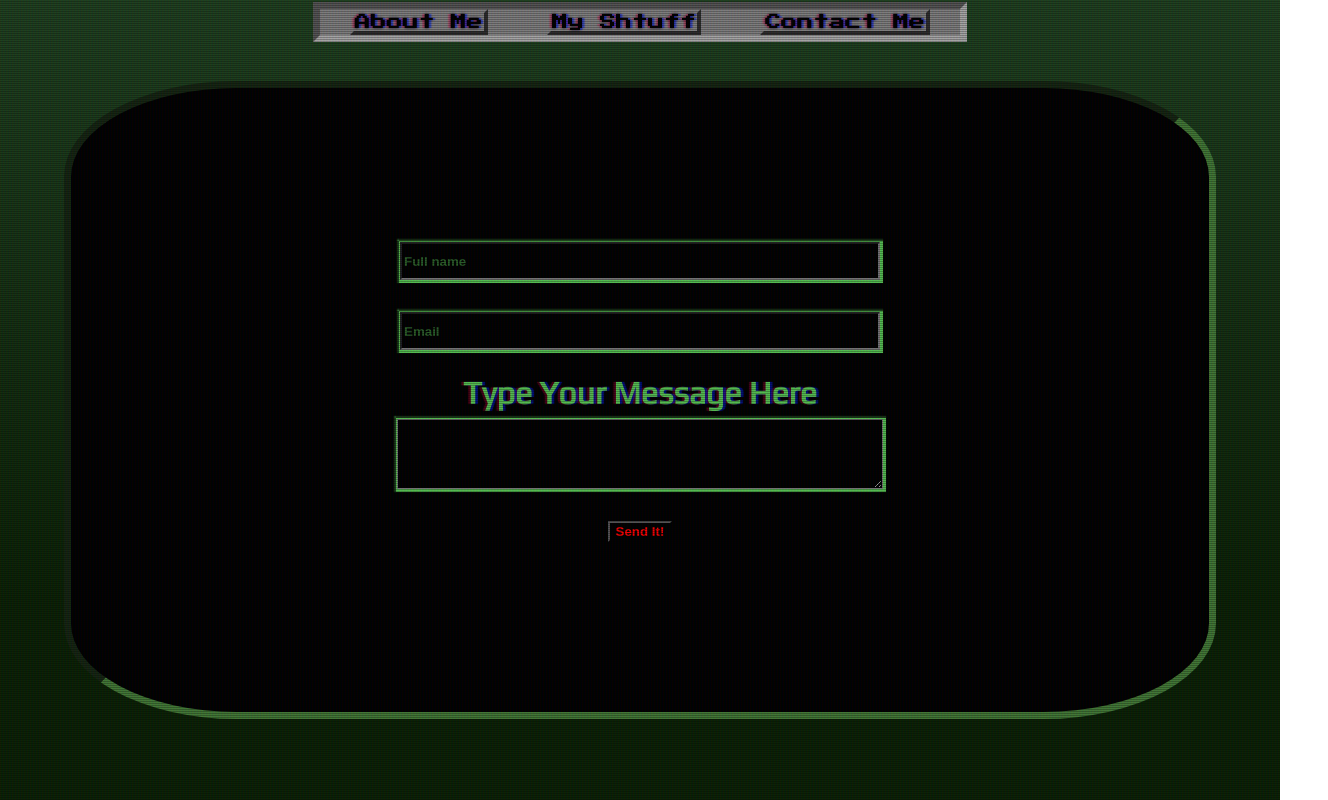
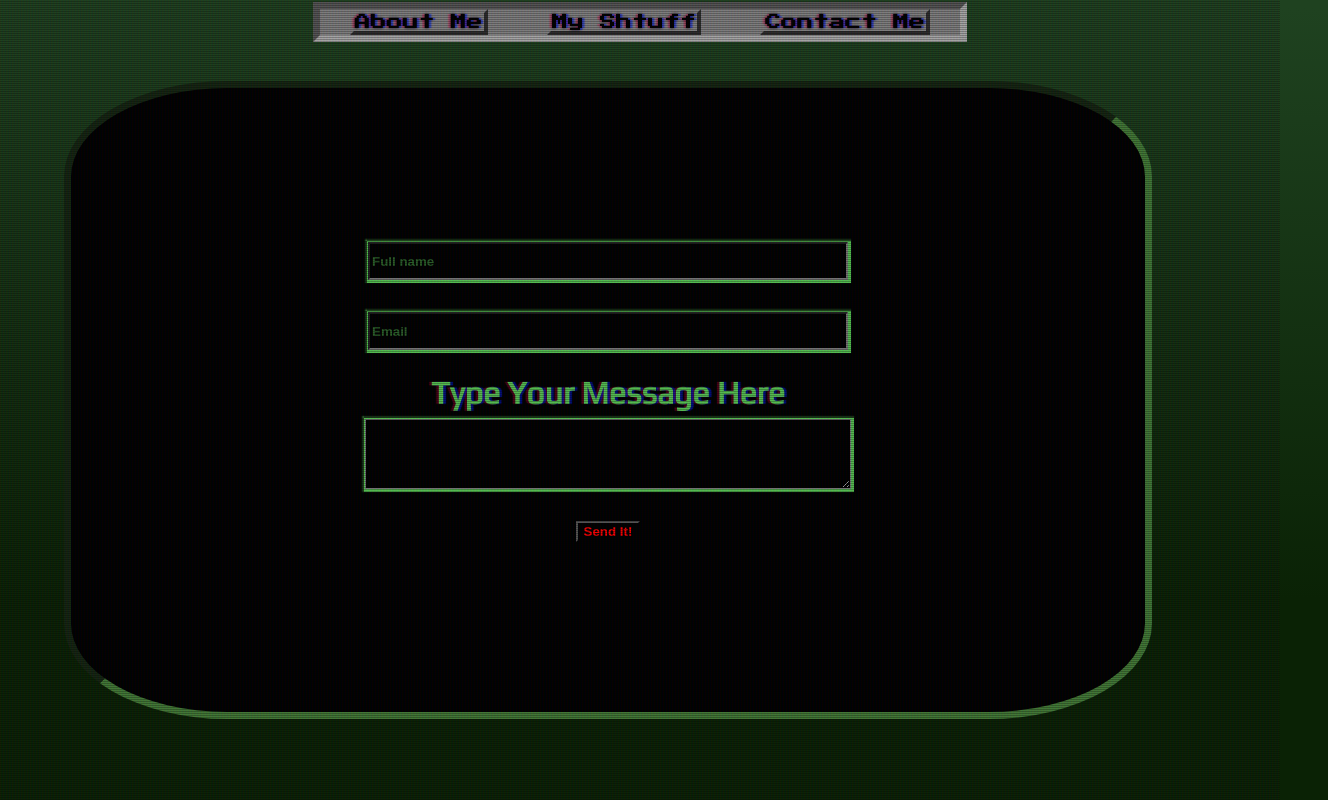
Before and after one commit to madrodgerflynn/reactFolio, a React (Create React App) app: page /Contact in a window 1280 px wide. Shown: the whole page, 1328 px wide, since content can reach past the window. Built offline with nearby package versions, Linux system fonts and the light colour scheme; a web font is replaced by a local one.

Commit message:
working on random styles

```diff
--- a/src/componenets/bio/Bio.css
+++ b/src/componenets/bio/Bio.css
@@ -18,7 +18,7 @@ h2 {
   /* position: absolute; */
   width: 90vw;
   height: 70vh;
-  padding: 2rem;
+  padding: 3rem;
   margin: 2rem;
   border: 7px inset var(--space);
   /* background-color: var(--mandarin); */
--- a/src/componenets/sideBar/SideBar.css
+++ b/src/componenets/sideBar/SideBar.css
@@ -1,9 +1,9 @@
 .sideBarContainer {
   width: 4rem;
-  position: fixed;
+  position: relative;
   z-index: 1;
   top: 0;
-  left: 5;
+  left: 1;
   background-color: transparent;
   padding-top: 2rem;
 }
```
